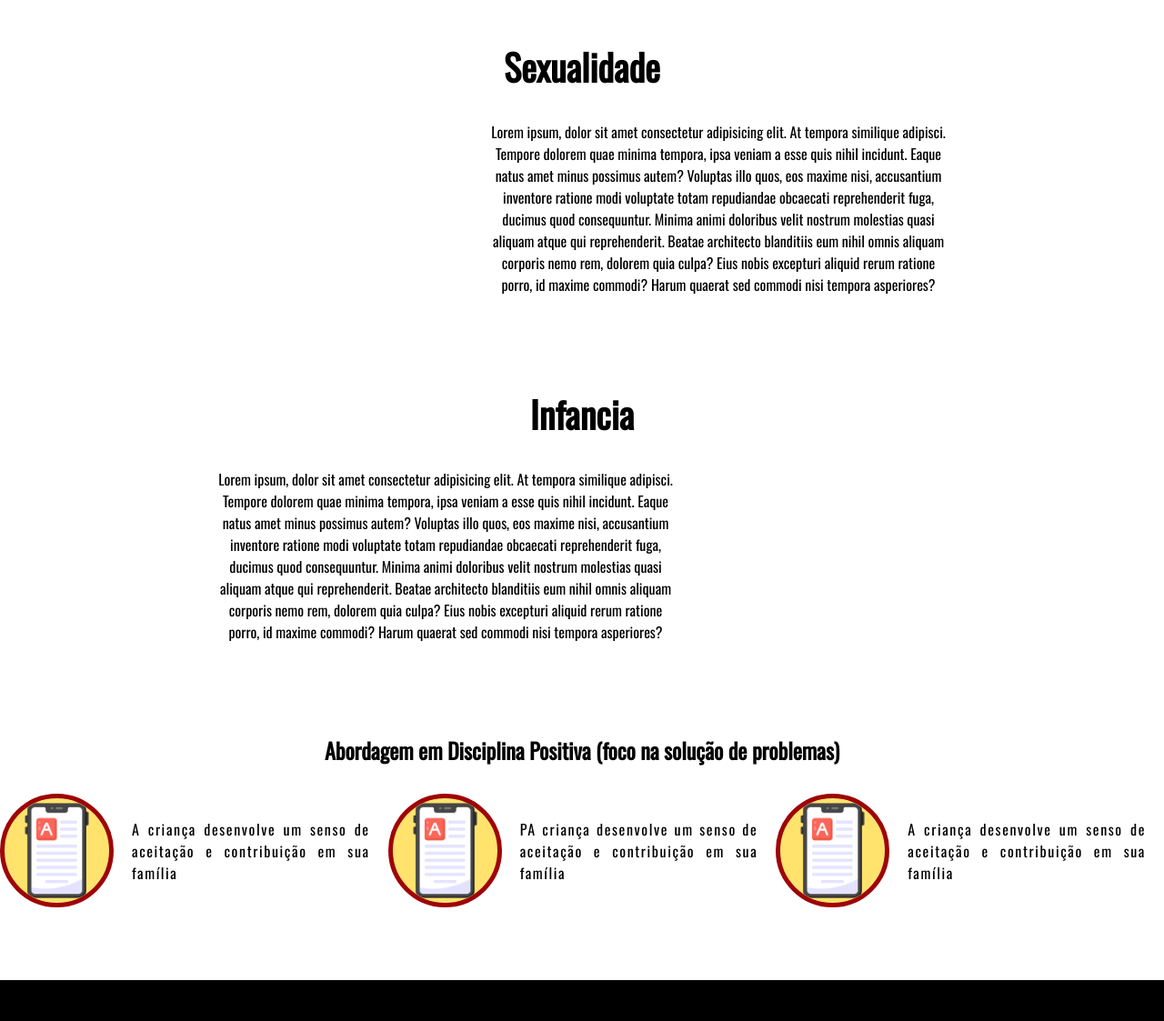
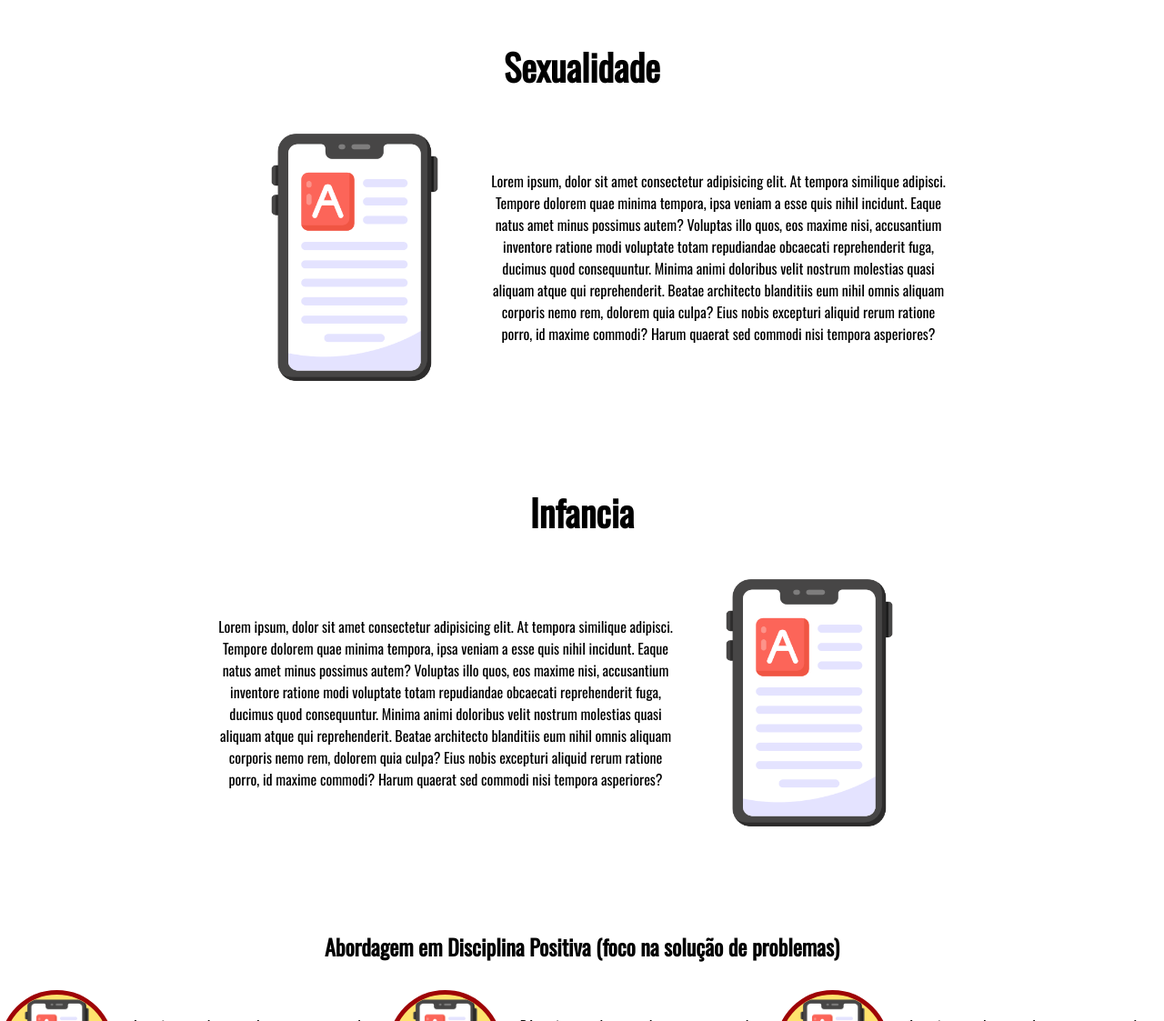
Before and after one commit to ilussencio/HTMLCSS, a plain HTML site: page index.html in a window 1280 px wide. Shown: the part 880-2003 px from the top of the page at 91% size. Drawn offline with nearby package versions, Linux system fonts and the light colour scheme; the site is published under a folder, as on GitHub Pages, so addresses that start at the root find nothing.

Commit message:
atualização img

```diff
--- a/index.html
+++ b/index.html
@@ -63,7 +63,7 @@
                 <h2>Sexualidade</h2>
 
                 <div class="info">
-                    <img src="/img/artigo.png" alt="">
+                    <img src="img/artigo.png" alt="">
                     <p>
                         Lorem ipsum, dolor sit amet consectetur adipisicing elit. At tempora similique adipisci. Tempore dolorem quae minima tempora, ipsa veniam a esse quis nihil incidunt. Eaque natus amet minus possimus autem?
                         Voluptas illo quos, eos maxime nisi, accusantium inventore ratione modi voluptate totam repudiandae obcaecati reprehenderit fuga, ducimus quod consequuntur. Minima animi doloribus velit nostrum molestias quasi aliquam atque qui reprehenderit.
@@ -78,7 +78,7 @@
                 <h2>Infancia</h2>
 
                 <div class="info reverse">
-                    <img src="/img/artigo.png" alt="">
+                    <img src="img/artigo.png" alt="">
                     <p>
                         Lorem ipsum, dolor sit amet consectetur adipisicing elit. At tempora similique adipisci. Tempore dolorem quae minima tempora, ipsa veniam a esse quis nihil incidunt. Eaque natus amet minus possimus autem?
                         Voluptas illo quos, eos maxime nisi, accusantium inventore ratione modi voluptate totam repudiandae obcaecati reprehenderit fuga, ducimus quod consequuntur. Minima animi doloribus velit nostrum molestias quasi aliquam atque qui reprehenderit.
```
